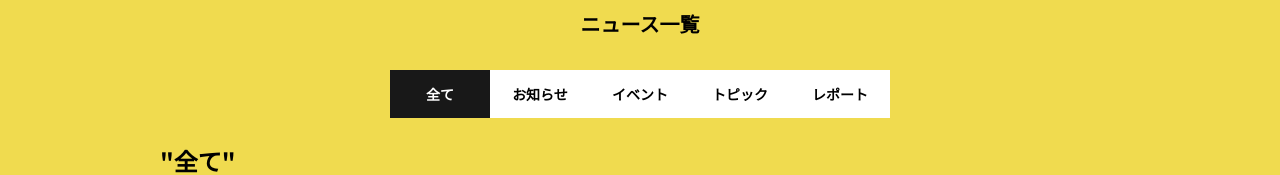
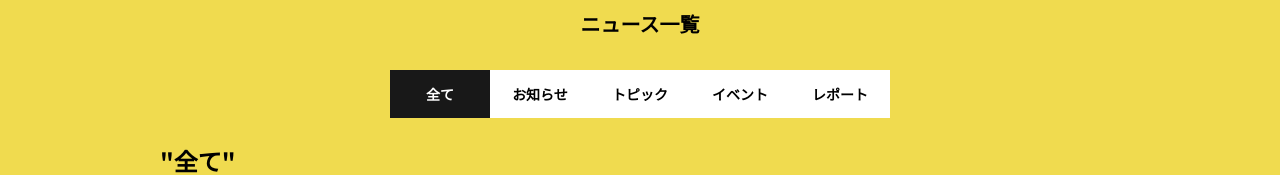
Before and after one commit to kensukegoto/jsbu, a Vue app: page /news in a window 1280 px wide. Shown: the part 148-323 px from the top of the page. Built offline with nearby package versions, Linux system fonts and the light colour scheme.

Commit message:
変更：(ニュース)タブを一覧のオブジェクトデータから作成

```diff
--- a/src/components/common/NewsListItem.vue
+++ b/src/components/common/NewsListItem.vue
@@ -16,7 +16,11 @@
 
 <script>
 export default {
-  props: [ 'attr' ]
+  props: {
+    attr: {
+      required: true
+    }
+  }
 }
 </script>
 <style lang="scss" scoped>
--- a/src/components/news/NewsTab.vue
+++ b/src/components/news/NewsTab.vue
@@ -1,11 +1,14 @@
 <template>
   <div class="tab__outer">
     <ul class="tab">
-      <li :class="type === 'all' ? 'active' : ''"><a @click="()=>{changeTab('all')}">全て</a></li>
-      <li :class="type === 'info' ? 'active' : ''"><a @click="()=>{changeTab('info')}">お知らせ</a></li>
-      <li :class="type === 'event' ? 'active' : ''"><a @click="()=>{changeTab('event')}">イベント</a></li>
-      <li :class="type === 'topic' ? 'active' : ''"><a @click="()=>{changeTab('topic')}">トピック</a></li>
-      <li :class="type === 'report' ? 'active' : ''"><a @click="()=>{changeTab('report')}">レポート</a></li>
+      <li
+        v-for="(name,key) of Object.keys(tablist)"
+        :key="key"
+        :class="type === name ? 'active' : ''"
+        @click="()=>{changeTab(name)}"
+      >
+      <a>{{ tablist[name] }}</a>
+      </li>
     </ul>
   </div>
 </template>
@@ -20,6 +23,10 @@
   props: {
     type: {
       type: String,
+      required: true
+    },
+    tablist: {
+      type: Object,
       required: true
     }
   }
```
Also changed, not shown: 1 other file (tests, documents, lock files or other folders).
